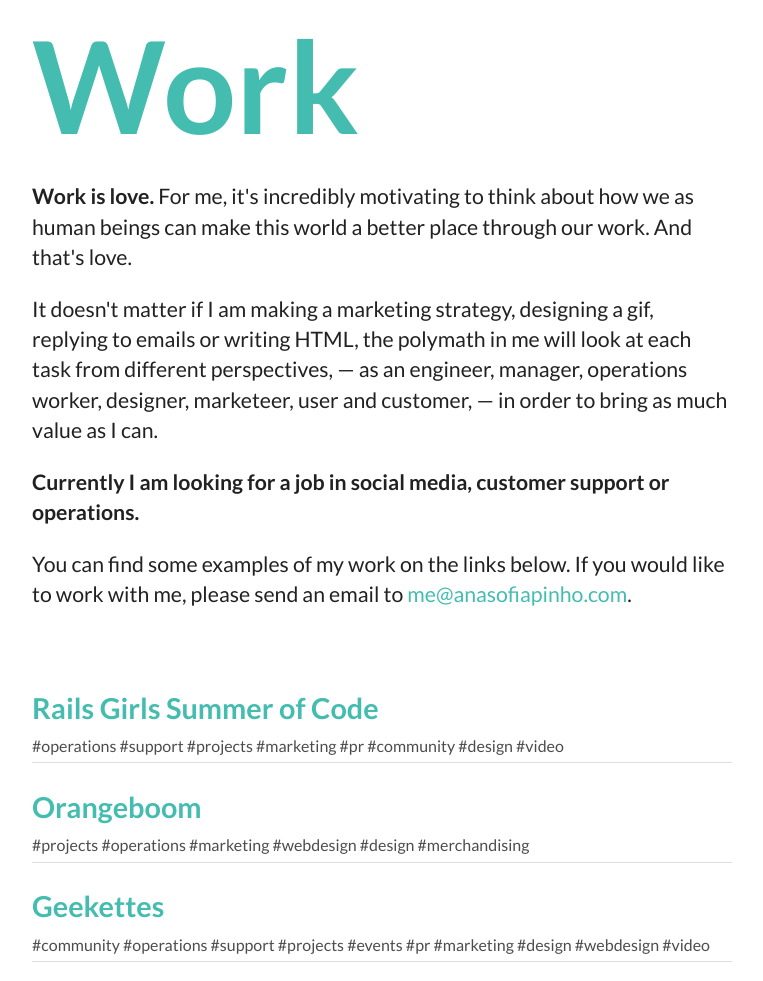
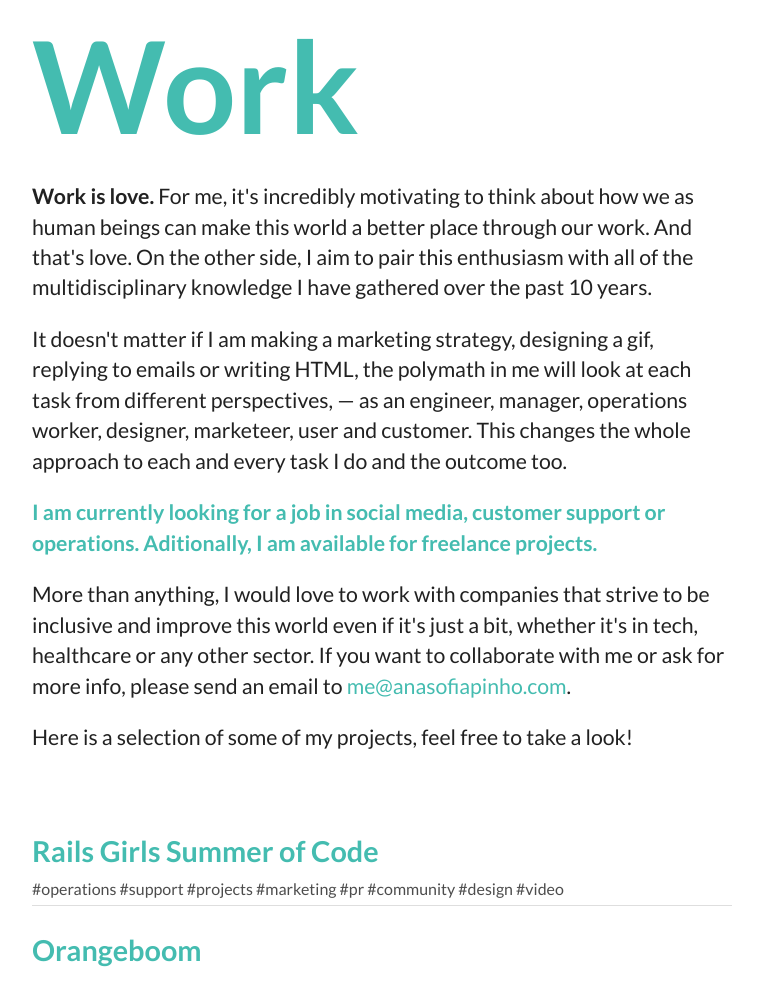
Before and after one commit to anasofiapinho/anasofiapinho.github.io, a plain HTML site: page index.html in a window 1280 px wide. Shown: the part 1952-2933 px from the top of the page, without its empty margins (258-1021 px from the left). Drawn offline with nearby package versions, Linux system fonts and the light colour scheme.

Commit message:
Finish up the Work Section copywriting and styling

```diff
--- a/assets/main.css
+++ b/assets/main.css
@@ -191,6 +191,10 @@
 
 #diversity .info-title {
   margin-left: -0.058em;
+}
+
+.green-text {
+  color: #44BCB0 !important;
 }
 
 .ui.vertical.stripe h3 {
--- a/index.html
+++ b/index.html
@@ -151,21 +151,25 @@
         <h1 class="info-title">Work</h1>
         <p>
           <strong>Work is love.</strong> For me, it's incredibly motivating to think about how we as human beings can make this world a better place through our work. And that's love.
+          On the other side, I aim to pair this enthusiasm with all of the multidisciplinary knowledge I have gathered over the past 10 years.
         </p>
 
         <p>
-          It doesn't matter if I am making a marketing strategy, designing a gif, replying to emails or writing HTML, the polymath in me will look at each task from different perspectives, — as an engineer, manager, operations worker, designer, marketeer, user and customer, — in order to bring as much value as I can.
+          It doesn't matter if I am making a marketing strategy, designing a gif, replying to emails or writing HTML, the polymath in me will look at each task from different perspectives, — as an engineer, manager, operations worker, designer, marketeer, user and customer. This changes the whole approach to each and every task I do and the outcome too.
         </p>
 
         <p>
-          <b>Currently I am looking for a job in social media, customer support or operations.</b>
+          <b class="green-text">I am currently looking for a job in social media, customer support or operations. Aditionally, I am available for freelance projects.</b>
         </p>
 
         <p>
-          You can find some examples of my work on the links below. If you would like to work with me, please send an email to <a href="mailto:me@anasofiapinho.com">me@anasofiapinho.com</a>.
+          More than anything, I would love to work with companies that strive to be inclusive and improve this world even if it's just a bit, whether it's in tech, healthcare or any other sector. If you want to collaborate with me or ask for more info, please send an email to <a href="mailto:me@anasofiapinho.com">me@anasofiapinho.com</a>.
+        </p>
+
+        <p>
+          Here is a selection of some of my projects, feel free to take a look!
         </p>
         <br>
-
 
         <div class="ui relaxed divided list">
           <div class="item">
```
